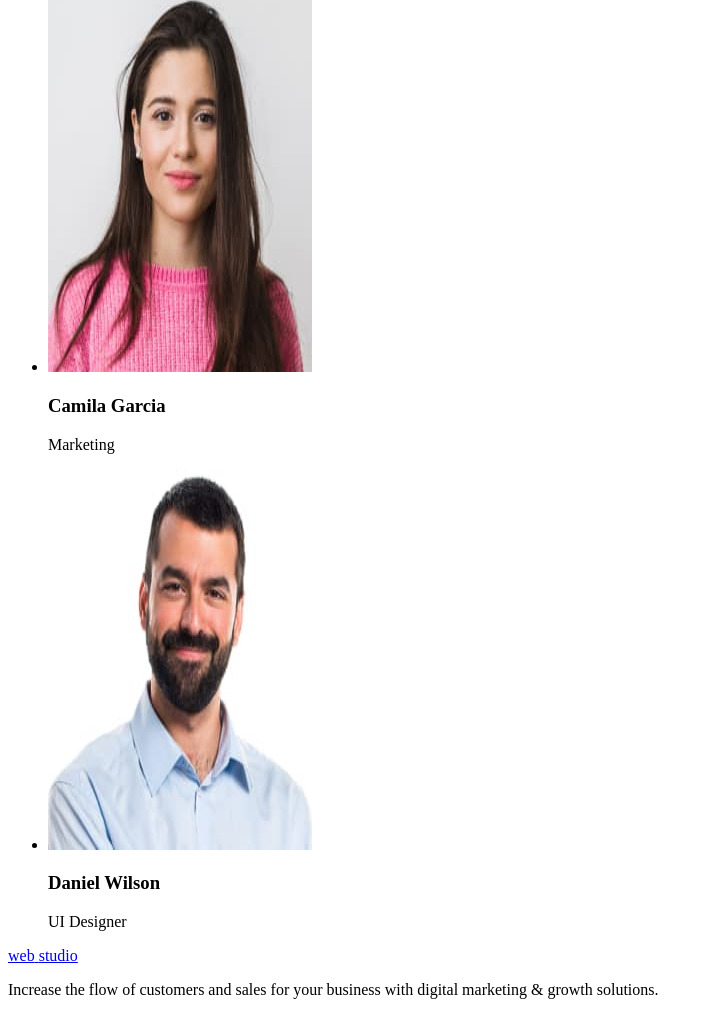
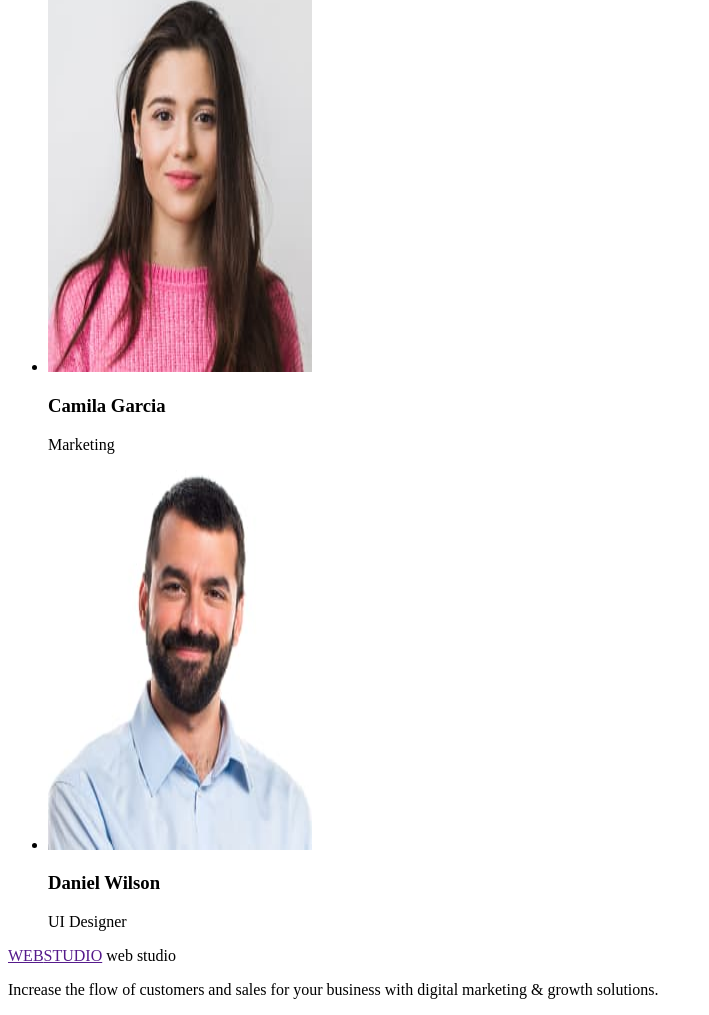
Before and after one commit to nata87/goit-markup-hw-01, a plain HTML site: page index.html in a window 1280 px wide. Shown: the part 2554-3569 px from the top of the page, without its empty margins (0-709 px from the left). Drawn offline with Linux system fonts and the light colour scheme.

Commit message:
modified logo

```diff
--- a/index.html
+++ b/index.html
@@ -5,7 +5,7 @@
     <meta name="description" content="Homework 1" />
     <title>Studio</title>
     <!--Top line-->
-    <a href="/index.html"><span>WEB</span>STUDIO</a>
+    <a href=""><span>WEB</span>STUDIO</a>
   </head>
   <body>
     <header>
@@ -145,7 +145,7 @@
       </ul>
     </main>
     <footer>
-      <a href="/index.html">
+      <a href=""><span>WEB</span>STUDIO</a>
         <span id="web">web</span>
         <span id="studio">studio</span>
       </a>
```
